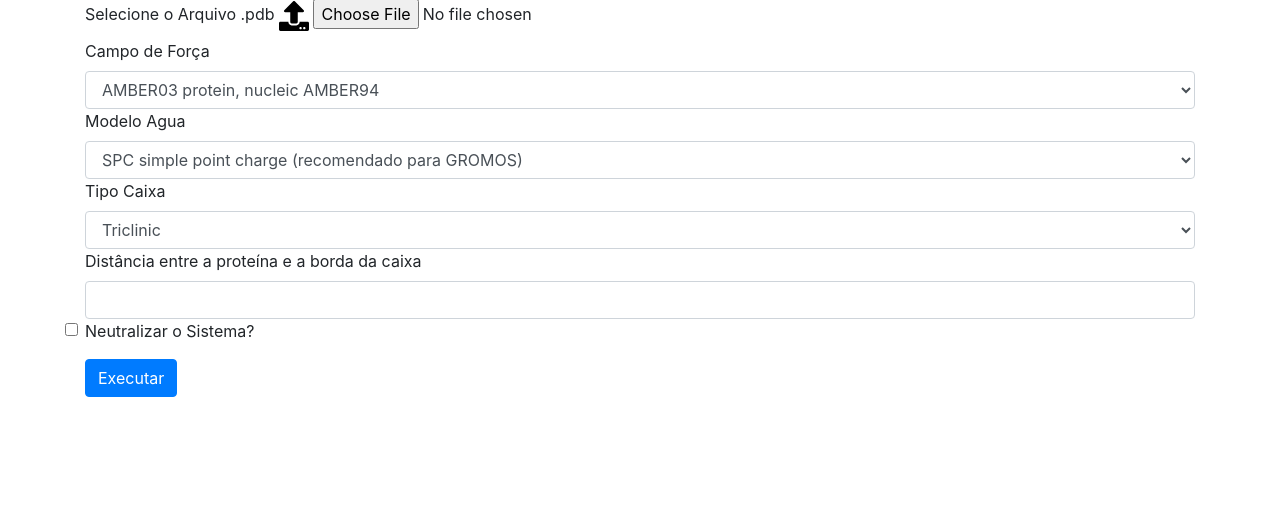
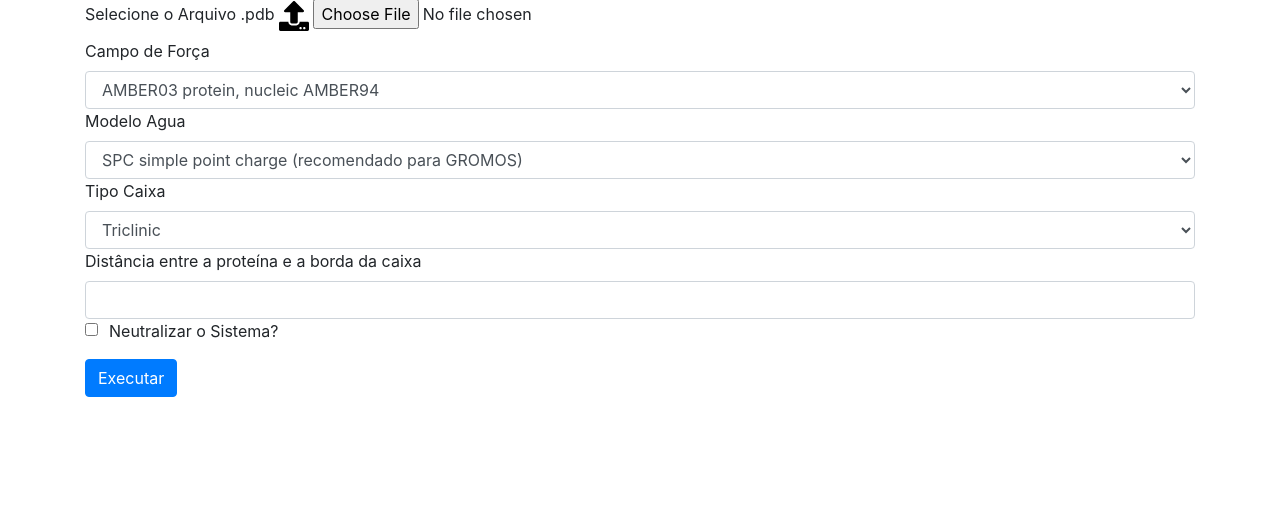
Before and after one commit to botelhoeduardo/visualdynamics, a Flask app: page / in a window 1280 px wide. Shown: the part 209-718 px from the top of the page. Run offline with Flask 2, Linux system fonts and the light colour scheme; some libraries are stand-ins or nearby versions.

Commit message:
arrumado margin checkbox

```diff
--- a/src/templates/index.html
+++ b/src/templates/index.html
@@ -63,8 +63,8 @@
             <label class="form-control-label" for="distanciacaixa">Distância entre a proteína e a borda da caixa</label>
             <input class="form-control" type="number" name="distanciacaixa" id="distanciacaixa">
 
-            <input class="form-check-input" type="checkbox" name="neutralize" id="neutralize">
-            <label class="form-check-label" for="neutralize">Neutralizar o Sistema?</label>
+            <input class="form-check-input mx-auto" type="checkbox" name="neutralize" id="neutralize">
+            <label class="form-check-label ml-4" for="neutralize">Neutralizar o Sistema?</label>
         </div>
         <input type="submit" class="btn btn-primary" value="Executar" name="execute">
     </form>
```
